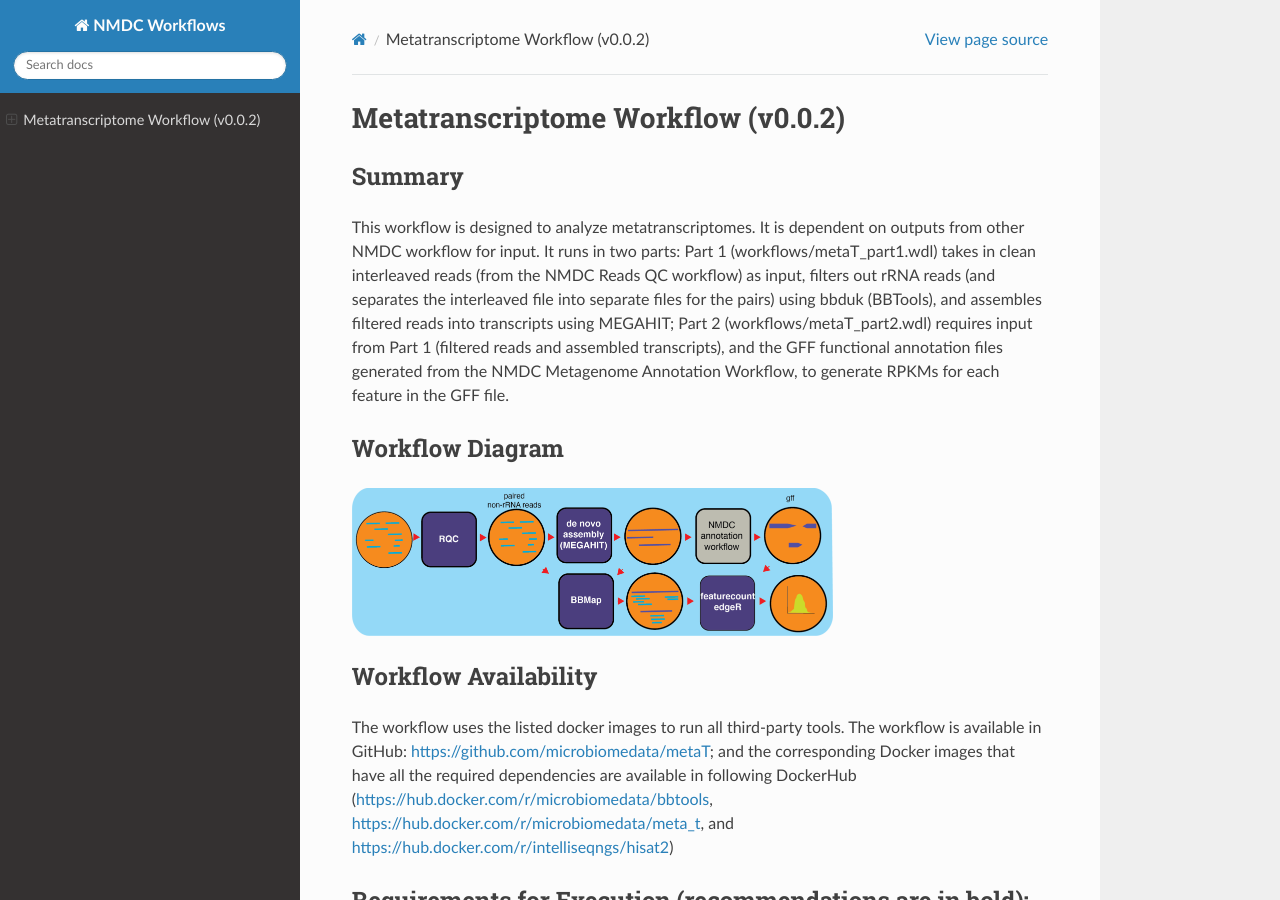
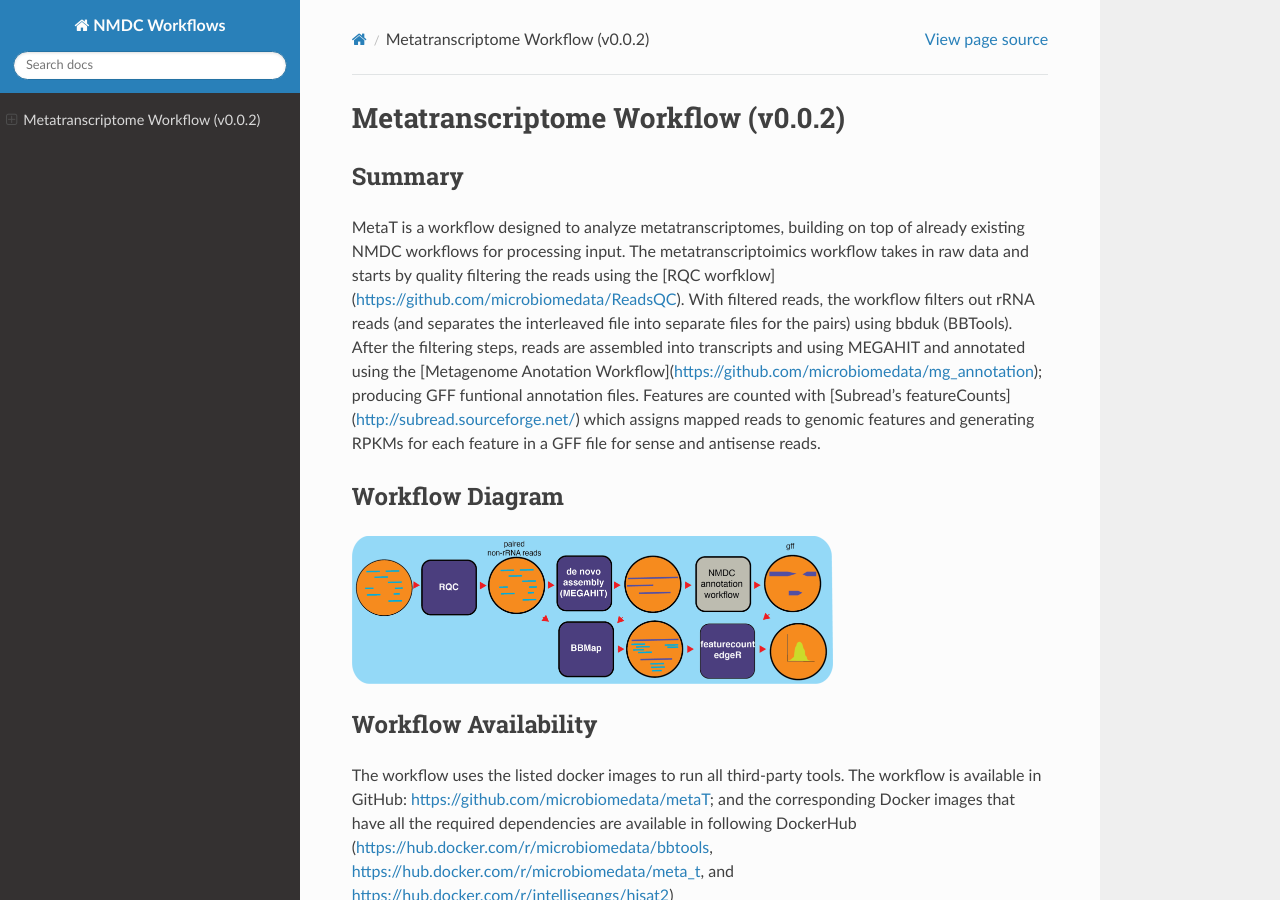
Before and after one commit to microbiomedata/metaT, a Sphinx documentation site: the page built from docs/index.rst, in a window 1280 px wide and 900 px high. Built offline with Sphinx 7.4.7 and the Read the Docs theme 2.0.0, drawn with Linux system fonts in a browser that asks for light colours.

Commit message:
Update index.rst

```diff
--- a/docs/index.rst
+++ b/docs/index.rst
@@ -4,7 +4,9 @@ Metatranscriptome Workflow (v0.0.2)
 Summary
 -------
 
-This workflow is designed to analyze metatranscriptomes. It is dependent on outputs from other NMDC workflow for input. It runs in two parts: Part 1 (workflows/metaT_part1.wdl) takes in clean interleaved reads (from the NMDC Reads QC workflow) as input, filters out rRNA reads (and separates the interleaved file into separate files for the pairs) using bbduk (BBTools), and assembles filtered reads into transcripts using MEGAHIT; Part 2 (workflows/metaT_part2.wdl) requires input from Part 1 (filtered reads and assembled transcripts), and the GFF functional annotation files generated from the NMDC Metagenome Annotation Workflow, to generate RPKMs for each feature in the GFF file.
+MetaT is a workflow designed to analyze metatranscriptomes, building on top of already existing NMDC workflows for processing input. The metatranscriptoimics workflow takes in raw data and starts by quality filtering the reads using the [RQC worfklow](https://github.com/microbiomedata/ReadsQC). With filtered reads, the workflow filters out rRNA reads (and separates the interleaved file into separate files for the pairs) using bbduk (BBTools). After the filtering steps, reads are assembled into transcripts and using MEGAHIT and annotated using the [Metagenome Anotation Workflow](https://github.com/microbiomedata/mg_annotation); producing GFF funtional annotation files. Features are counted with [Subread's featureCounts](http://subread.sourceforge.net/) which assigns mapped reads to genomic features and generating RPKMs for each feature in a GFF file for sense and antisense reads.
+
+
 
 
 Workflow Diagram
```
